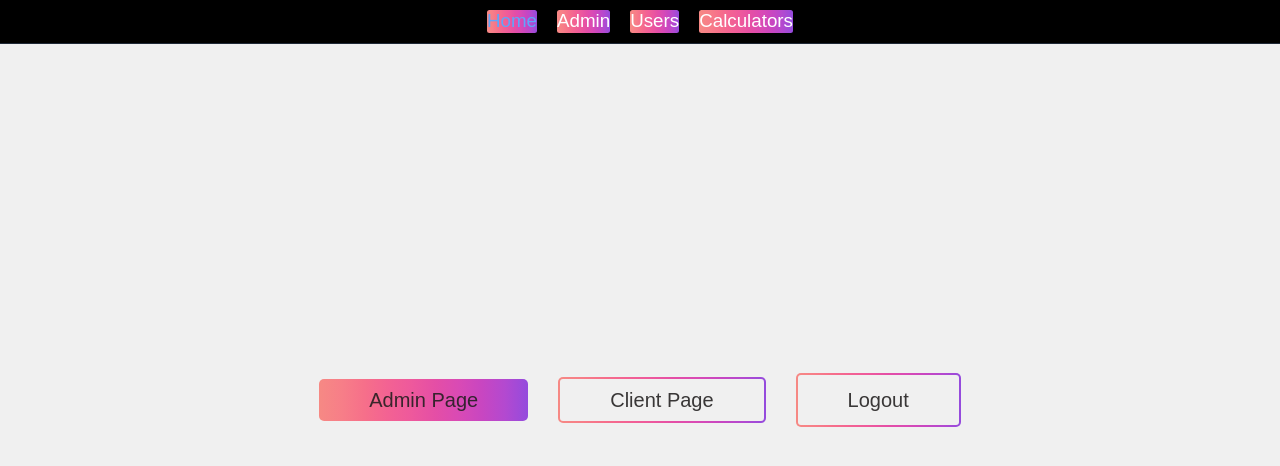
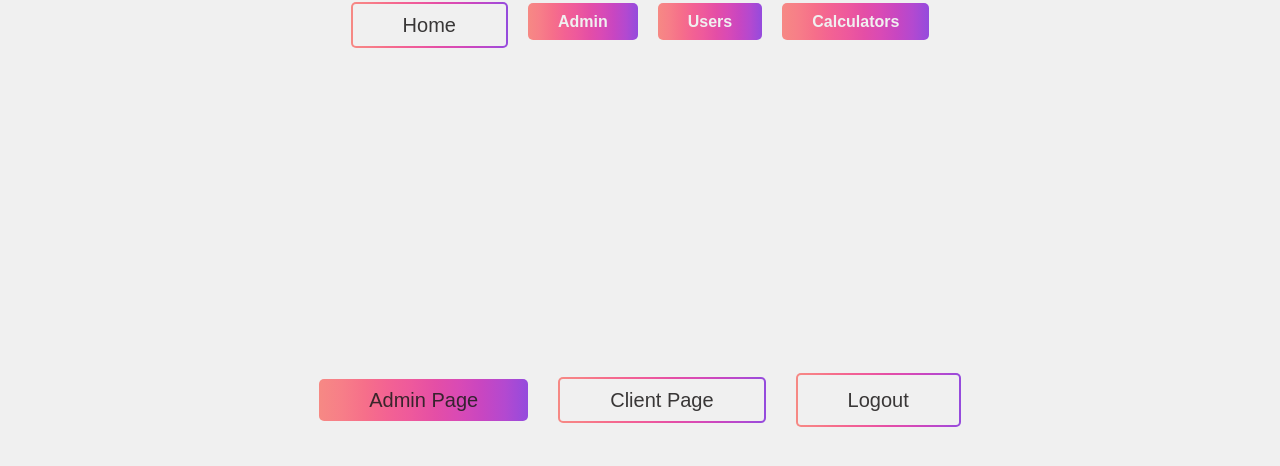
Before and after one commit to front-end786/property, a Next.js app: page / in a window 1280 px wide. Shown: the top 466 px of the page. Built offline with nearby package versions, Linux system fonts and the light colour scheme.

Commit message:
"Added NavigationBar component to CalculatorListPage and User pages, and refactored Navigation component's styles and layout. Also, updated button styles in BaseComp component."

```diff
--- a/src/app/admin/calculator/page.tsx
+++ b/src/app/admin/calculator/page.tsx
@@ -3,6 +3,7 @@ import BaseCalculator from "@/components/admin/BaseCalculator";
 import Link from "next/link";
 import React, { useState } from "react";
 import axios from "axios";
+import NavigationBar from "@/components/admin/Navigation";
 
 function CalculatorListPage() {
   const [isAddingCalculator, setIsAddingCalculator] = useState(false);
@@ -29,6 +30,7 @@ function CalculatorListPage() {
 
   return (
     <div>
+      <NavigationBar />
       <h1 className="text-xl font-bold mb-4">
         <Link className="client-link button-primary" href="/admin/calculator/1">
           Select Calculator
--- a/src/app/admin/users/page.tsx
+++ b/src/app/admin/users/page.tsx
@@ -2,6 +2,7 @@
 import React, { useState } from "react";
 import RegisterForm from "@/components/admin/user/RegisterForm";
 import UserList from "@/components/admin/user/UserTable";
+import NavigationBar from "@/components/admin/Navigation";
 
 function User() {
   const [showRegisterForm, setShowRegisterForm] = useState(false);
@@ -12,6 +13,7 @@ function User() {
 
   return (
     <>
+     <NavigationBar />
       <button
         onClick={toggleRegisterForm}
         className="py-5  rounded-lg shadow-lg bg-black text-white text-2xl font-bold px-3 hover:bg-gray-900"
--- a/src/components/admin/Navigation.tsx
+++ b/src/components/admin/Navigation.tsx
@@ -11,25 +11,18 @@ function Navigation() {
     { link: "/admin/calculator", name: "Calculators" },
   ];
   return (
-    <nav className="bg-black text3 fixed w-full z-20 top-0 start-0 border-b border-gray-800">
-      <div className="max-w-screen-xl flex flex-wrap items-center justify-between mx-auto p-4">
-        <div></div>
-        <div className="flex md:order-2 space-x-3 md:space-x-0 rtl:space-x-reverse">
-
-        </div>
-        <div
-          className="items-center justify-between hidden w-full md:flex md:w-auto md:order-1"
-          id="navbar-sticky"
-        >
-          <ul className="flex flex-col p-4 md:p-0 mt-4 font-medium border border-gray-800 rounded-lg bg-gray-900 md:space-x-8 rtl:space-x-reverse md:flex-row md:mt-0 md:border-0 md:bg-black">
+    <nav className="  fixed w-full z-20 top-0 start-0  ">
+      <div className="max-w-screen-xl flex flex-wrap items-center justify-center mx-auto p-4">
+        <div className="items-center justify-between hidden w-full md:flex md:w-auto md:order-1">
+          <ul className="flex flex-col p-4 md:p-0 mt-4 font-medium   md:space-x-8 rtl:space-x-reverse md:flex-row md:mt-0  ">
             {data.map((i, index) => (
               <li key={index}>
                 <Link
                   href={i.link}
-                  className={`block  rounded md:p-0 text-3xl  py-2 px-3 ${
+                  className={` ${
                     pathname === i.link
-                      ? " text-blue-400 hover:text-white hover:font-semibold "
-                      : " text-white hover:text-blue-400"
+                      ? " button-primary"
+                      : " admin-link secondary-button"
                   }`}
                 >
                   {i.name}
--- a/src/components/admin/ui/BaseComp.tsx
+++ b/src/components/admin/ui/BaseComp.tsx
@@ -600,9 +600,9 @@ function BaseComp({ quoteTypeId }: { quoteTypeId: number | null }) {
         <Supplement quoteTypeId={quoteTypeId} onDataChange={setSupplementData}/>
         <Disbursements quoteTypeId={quoteTypeId} onDataChange={setDisbursementData}/>
       </div>
-      <div className="fixed bottom-0 left-0 right-0 bg-white shadow-md p-4 flex justify-end">
+      <div className="fixed bottom-0 left-0 right-0  shadow-md p-4 flex justify-end">
         <button
-          className="bg-black text-xl rounded-lg font-bold text-white px-5 py-2"
+          className="bg-black text-2xl rounded-lg font-bold text-white px-5 py-2"
           onClick={handleSave}
           disabled={isSaving}
         >
```
